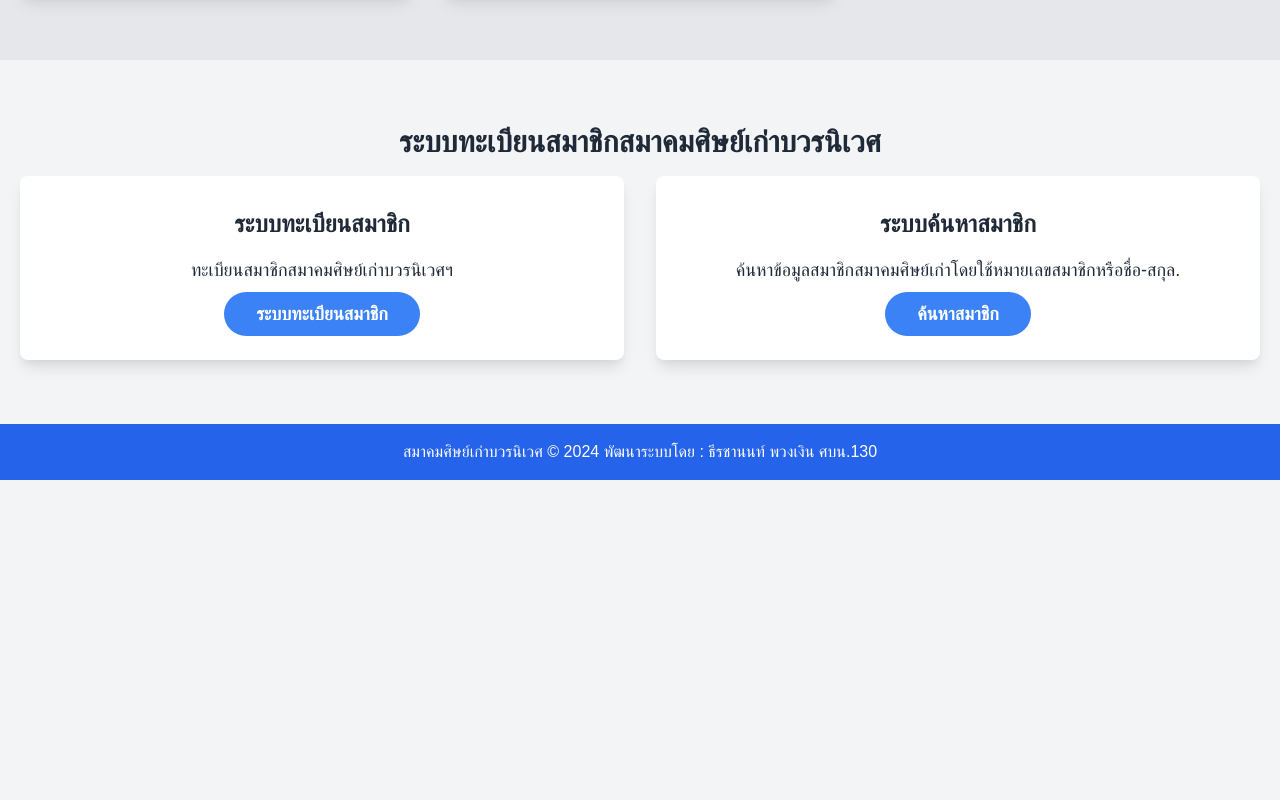
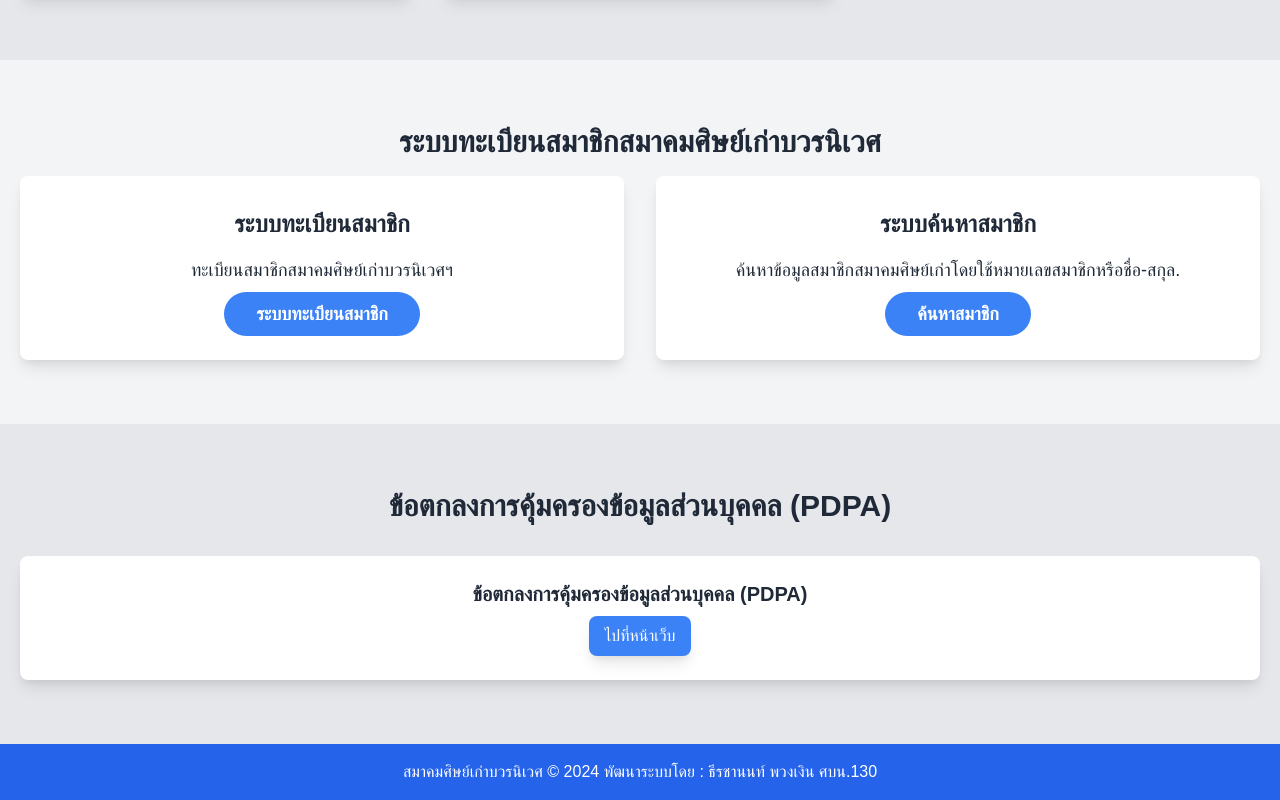
Before and after one commit to Chokundev/bn-alumni, a plain HTML site: page index.html in a window 1280 px wide. Shown: the part 1519-2319 px from the top of the page. Before the commit the page ends 1999 px from the top, so only its background shows below. Drawn offline with nearby package versions, Linux system fonts and the light colour scheme; a web font is replaced by a local one.

Commit message:
Update index.html

```diff
--- a/index.html
+++ b/index.html
@@ -141,6 +141,23 @@
         </div>
     </section>
 
+    <section class="bg-gray-200 py-16">
+        <div class="container mx-auto px-5 text-center">
+            <h3 class="text-3xl font-bold mb-8">ข้อตกลงการคุ้มครองข้อมูลส่วนบุคคล (PDPA)</h3>
+
+
+                <center>
+                    <div class="bg-white p-6 rounded-lg shadow-lg">
+                        <h4 class="text-xl font-semibold mb-2">ข้อตกลงการคุ้มครองข้อมูลส่วนบุคคล (PDPA)</h4>
+                        <a href="/pdpa.html"
+                            class="inline-block bg-blue-500 text-white py-2 px-4 rounded-lg shadow-lg hover:bg-blue-600 transition duration-300">ไปที่หน้าเว็บ</a>
+                    </div>
+                </center>
+
+
+        </div>
+    </section>
+
     <!-- Footer -->
     <footer class="bg-blue-600 p-4 text-center text-white">
         สมาคมศิษย์เก่าบวรนิเวศ &copy 2024 พัฒนาระบบโดย : ธีรชานนท์ พวงเงิน ศบน.130
```
